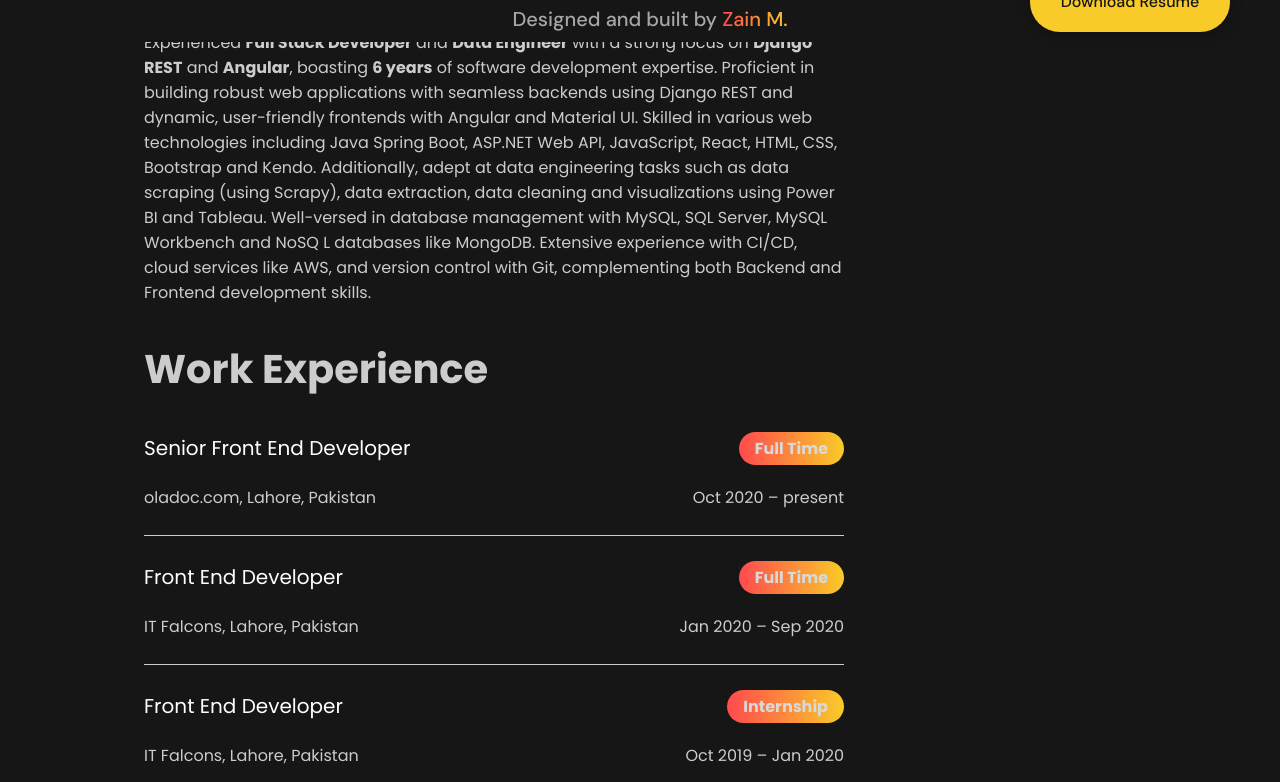
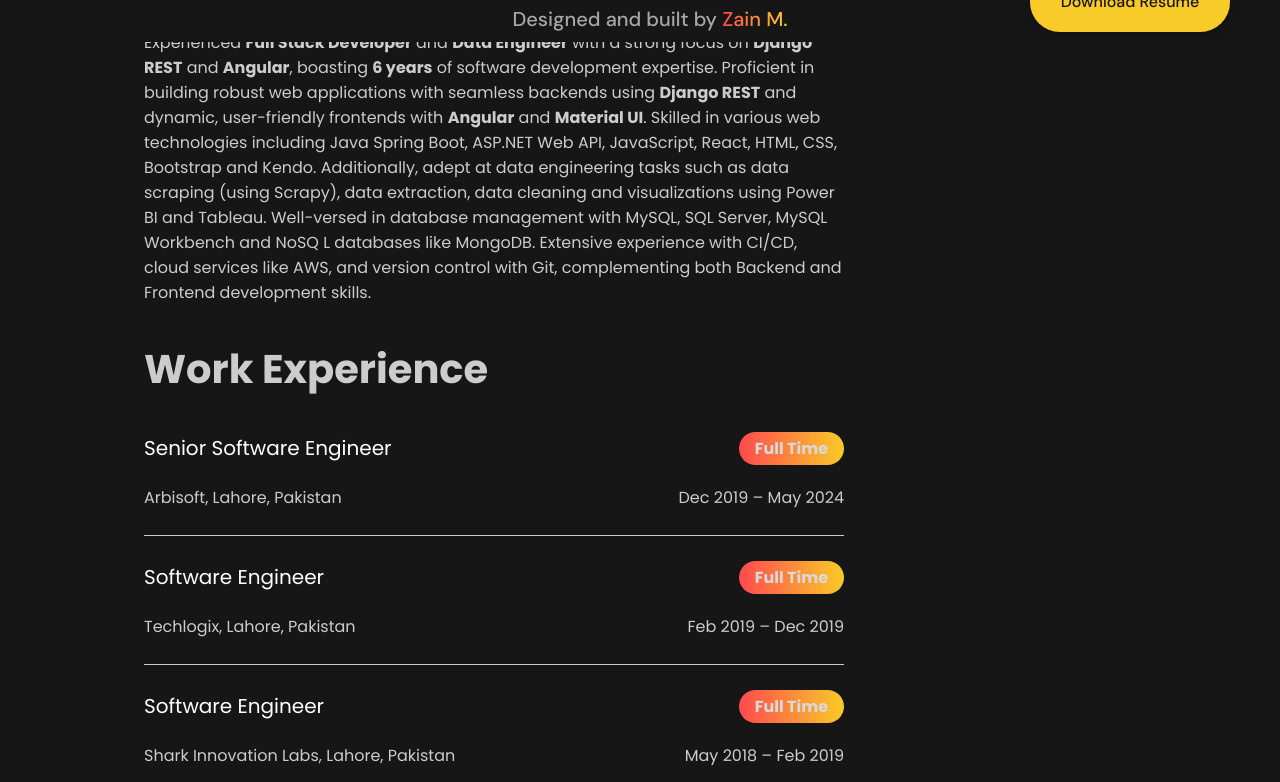
Before and after one commit to zubair-ce07/zubair-ce07.github.io, a plain HTML site: page index.html in a window 1280 px wide. Shown: the part 758-1540 px from the top of the page. Drawn offline with Linux system fonts and the light colour scheme.

Commit message:
feat: updated job details

```diff
--- a/index.html
+++ b/index.html
@@ -67,7 +67,7 @@ Semantic HTML, CSS pre-processors (e.g., SASS, LESS), Frontend testing (e.g., Je
             <p class="abt-disc">Experienced <strong>Full Stack Developer</strong> and <strong>Data Engineer</strong> with a strong focus on <strong>Django
                 REST</strong> and <strong>Angular</strong>, boasting <strong>6 years</strong> of software development expertise.
                 Proficient in building robust web applications with seamless backends using
-                Django REST and dynamic, user-friendly frontends with Angular and Material UI.
+            <strong>Django REST</strong> and dynamic, user-friendly frontends with <strong>Angular</strong> and <strong>Material UI</strong>.
                 Skilled in various web technologies including Java Spring Boot, ASP.NET Web
                 API, JavaScript, React, HTML, CSS, Bootstrap and Kendo. Additionally, adept at
                 data engineering tasks such as data scraping (using Scrapy), data extraction,
@@ -79,36 +79,36 @@ Semantic HTML, CSS pre-processors (e.g., SASS, LESS), Frontend testing (e.g., Je
             <h2 class="pf-heading">Work Experience</h2>
             <div class="experience-section">
                 <div class="exp-des-wrp">
-                    <div class="jb-title">Senior Front End Developer</div>
+                    <div class="jb-title">Senior Software Engineer</div>
                     <div class="position-pill">Full Time</div>
                 </div>
                 <div class="exp-des-wrp">
-                    <div class="jb-location">oladoc.com, Lahore, Pakistan</div>
-                    <div class="job-status">Oct 2020 – present</div>
+                    <div class="jb-location">Arbisoft, Lahore, Pakistan</div>
+                    <div class="job-status">Dec 2019 – May 2024</div>
                 </div>
             </div>
             <div class="seperator"></div>
 
             <div class="experience-section">
                 <div class="exp-des-wrp">
-                    <div class="jb-title">Front End Developer</div>
+                    <div class="jb-title">Software Engineer</div>
                     <div class="position-pill">Full Time</div>
                 </div>
                 <div class="exp-des-wrp">
-                    <div class="jb-location">IT Falcons, Lahore, Pakistan</div>
-                    <div class="job-status">Jan 2020 – Sep 2020</div>
+                    <div class="jb-location">Techlogix, Lahore, Pakistan</div>
+                    <div class="job-status">Feb 2019 – Dec 2019</div>
                 </div>
             </div>
             <div class="seperator"></div>
 
             <div class="experience-section">
                 <div class="exp-des-wrp">
-                    <div class="jb-title">Front End Developer</div>
-                    <div class="position-pill">Internship</div>
+                    <div class="jb-title">Software Engineer</div>
+                    <div class="position-pill">Full Time</div>
                 </div>
                 <div class="exp-des-wrp">
-                    <div class="jb-location">IT Falcons, Lahore, Pakistan</div>
-                    <div class="job-status">Oct 2019 – Jan 2020</div>
+                    <div class="jb-location">Shark Innovation Labs, Lahore, Pakistan</div>
+                    <div class="job-status">May 2018 – Feb 2019</div>
                 </div>
             </div>
             <div class="seperator"></div>
```
